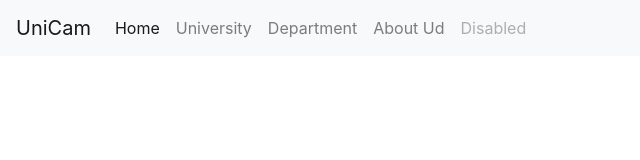
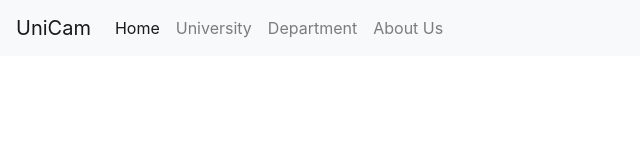
Before and after one commit to SIPHAI/RUPP-WORKS, a plain HTML site: page PROJECT PRATICUM/index.html in a window 1280 px wide. Shown: the full height of the page, 0-640 px from the left. Drawn offline with nearby package versions, Linux system fonts and the light colour scheme.

Commit message:
"contents"

```diff
--- a/PROJECT PRATICUM/index.html
+++ b/PROJECT PRATICUM/index.html
@@ -26,10 +26,7 @@
               <a class="nav-link" href="#">Department</a>
             </li>
             <li class="nav-item">
-              <a class="nav-link" href="#">About Ud</a>
-            </li>
-            <li class="nav-item">
-              <a class="nav-link disabled" href="#" tabindex="-1" aria-disabled="true">Disabled</a>
+              <a class="nav-link" href="#">About Us</a>
             </li>
           </ul>
         </div>
```
